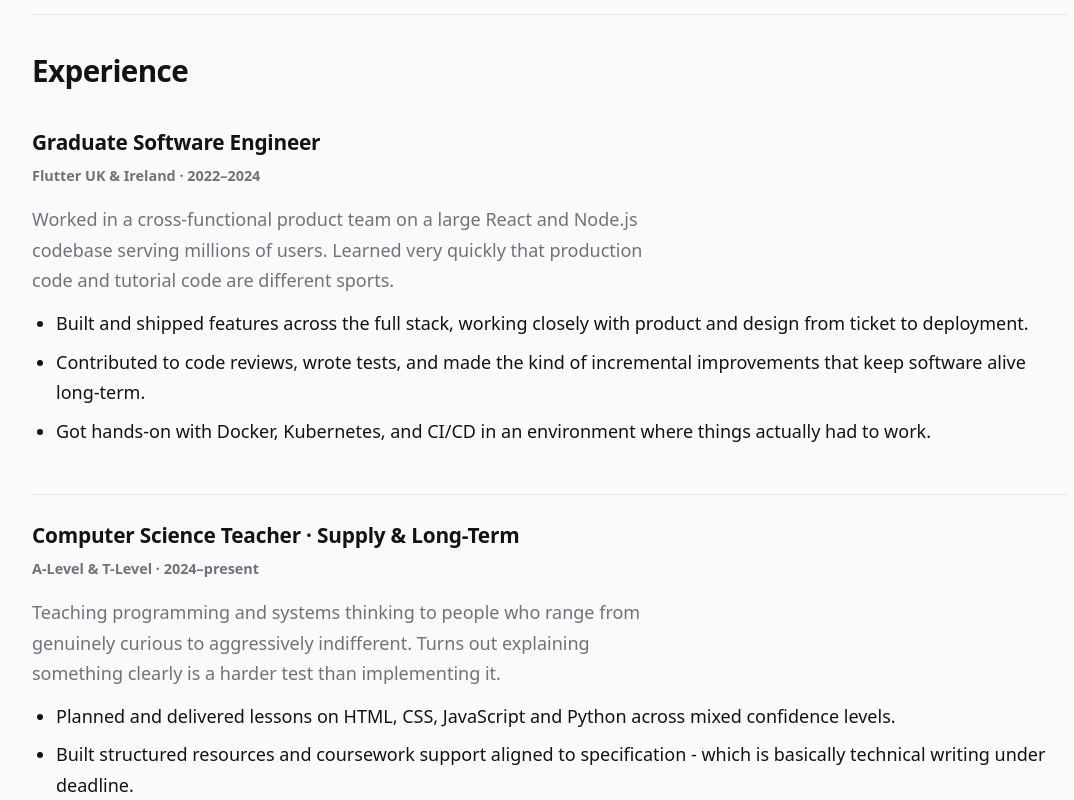
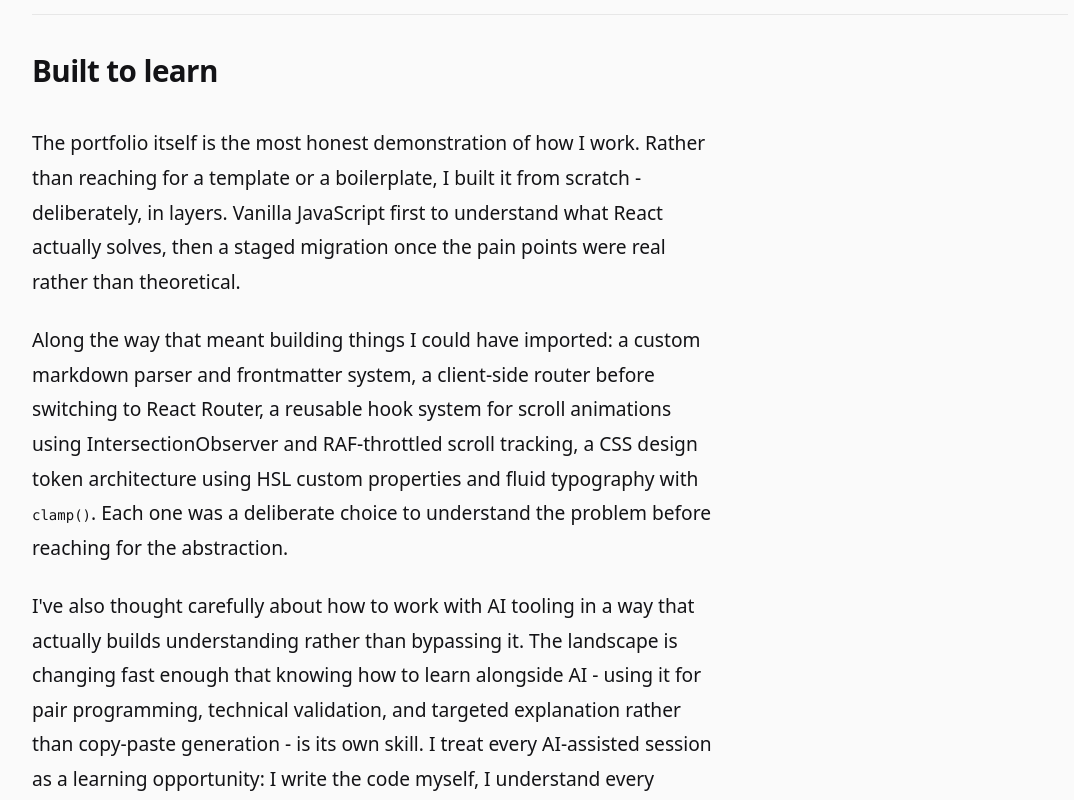
Before and after one commit to soss-lesig/drew-portfolio, a React (Vite) app: page /about in a window 1280 px wide. Shown: the part 1540-2340 px from the top of the page, without its empty margins (90-1164 px from the left). Built offline with nearby package versions, Linux system fonts and the light colour scheme; no server answers; the database is empty.

Commit message:
content: add built-to-learn section to about page - portfolio work and AI tooling approach

```diff
--- a/src/pages/About.jsx
+++ b/src/pages/About.jsx
@@ -61,6 +61,38 @@ export default function About() {
         </div>
       </section>
 
+      <section className="built-to-learn">
+        <h3>Built to learn</h3>
+        <p>
+          The portfolio itself is the most honest demonstration of how I work.
+          Rather than reaching for a template or a boilerplate, I built it from
+          scratch - deliberately, in layers. Vanilla JavaScript first to
+          understand what React actually solves, then a staged migration once
+          the pain points were real rather than theoretical.
+        </p>
+        <p>
+          Along the way that meant building things I could have imported: a
+          custom markdown parser and frontmatter system, a client-side router
+          before switching to React Router, a reusable hook system for scroll
+          animations using IntersectionObserver and RAF-throttled scroll
+          tracking, a CSS design token architecture using HSL custom properties
+          and fluid typography with <code>clamp()</code>. Each one was a
+          deliberate choice to understand the problem before reaching for the
+          abstraction.
+        </p>
+        <p>
+          I've also thought carefully about how to work with AI tooling in a
+          way that actually builds understanding rather than bypassing it. The
+          landscape is changing fast enough that knowing how to learn alongside
+          AI - using it for pair programming, technical validation, and targeted
+          explanation rather than copy-paste generation - is its own skill. I
+          treat every AI-assisted session as a learning opportunity: I write the
+          code myself, I understand every decision, and I can explain it without
+          the AI in the room. The portfolio documents that process in real time
+          across twenty-one blog posts.
+        </p>
+      </section>
+
       <section className="experience">
         <h3>Experience</h3>
 
--- a/src/styles/pages/about.css
+++ b/src/styles/pages/about.css
@@ -37,6 +37,7 @@
    the same approach used between sections on the homepage. */
 .about-page .about,
 .about-page .skills,
+.about-page .built-to-learn,
 .about-page .experience {
   background: transparent;
   border: none;
@@ -55,12 +56,17 @@
   animation-delay: calc(var(--animation-delay) + 0.4s);
 }
 
-.about-page .experience {
+.about-page .built-to-learn {
   animation-delay: calc(var(--animation-delay) + 0.6s);
 }
 
+.about-page .experience {
+  animation-delay: calc(var(--animation-delay) + 0.8s);
+}
+
 /* Intro prose - larger than body, sets the tone */
-.about-page .about p {
+.about-page .about p,
+.about-page .built-to-learn p {
   font-size: clamp(1.05rem, 1rem + 0.4vw, 1.2rem);
   line-height: 1.8;
   color: var(--text);
@@ -70,6 +76,7 @@
 
 /* Section headings with border-top separator - same editorial rule used in blog posts */
 .about-page .skills h3,
+.about-page .built-to-learn h3,
 .about-page .experience h3 {
   font-size: var(--fs-h3);
   font-weight: 700;
```
